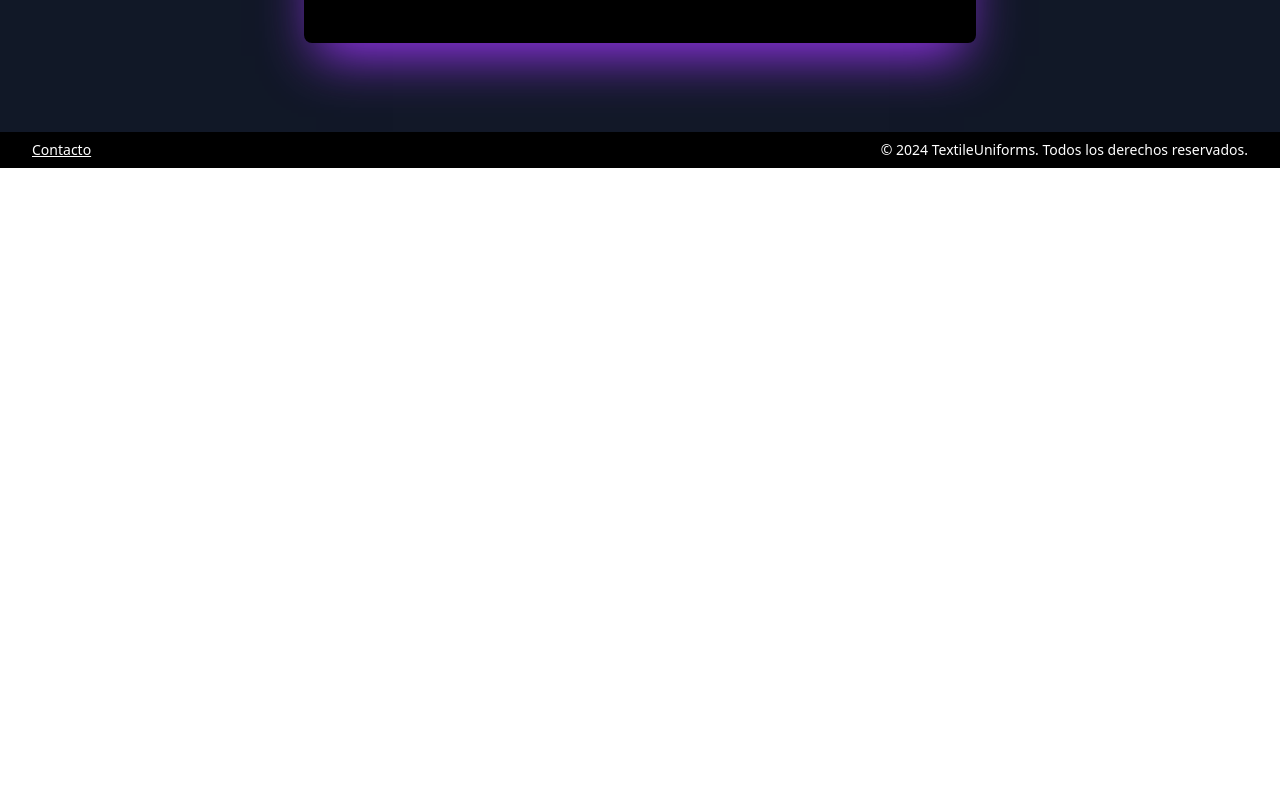
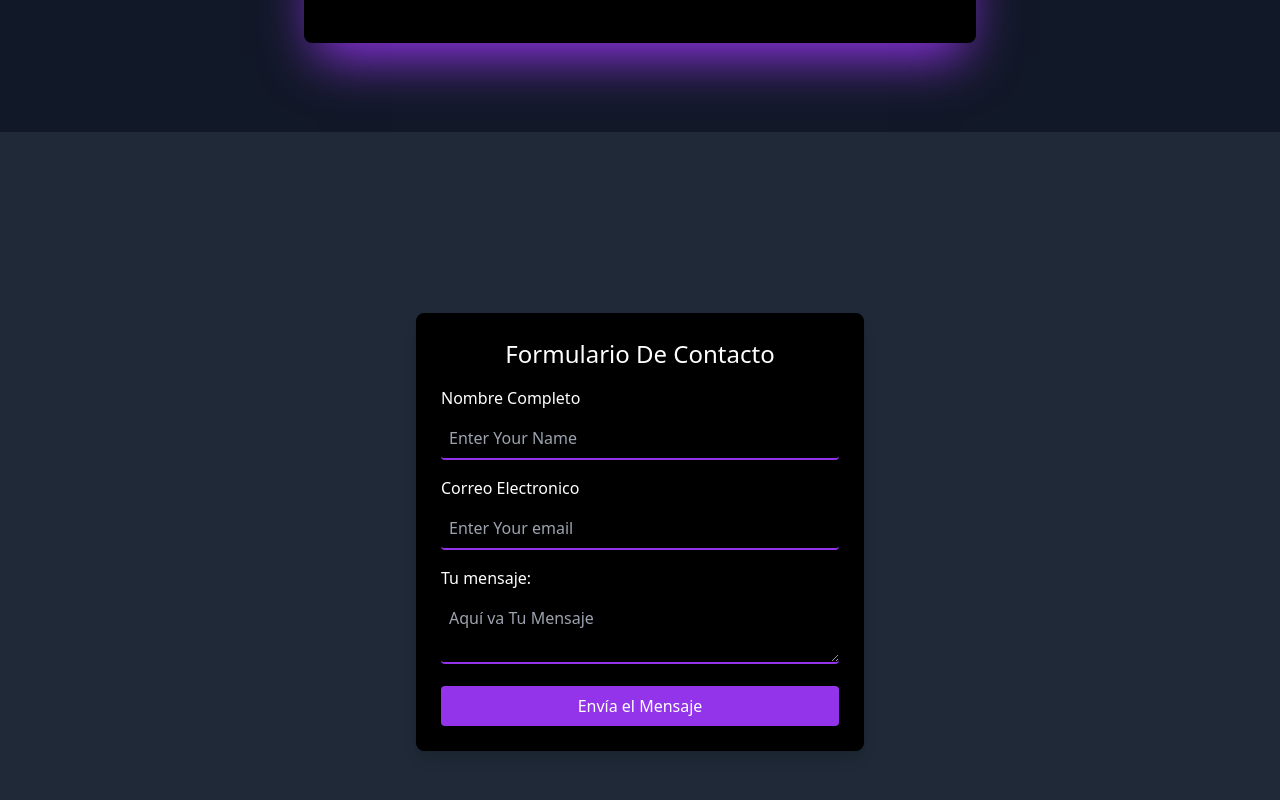
Before and after one commit to dcespedes1/CTXL, a React (Create React App) app in the folder FrontEnd/: page /login in a window 1280 px wide. Shown: the part 740-1540 px from the top of the page. Before the commit the page ends 908 px from the top, so only its background shows below. Built offline with nearby package versions, Linux system fonts and the light colour scheme.

Commit message:
contactForm

```diff
--- a/FrontEnd/src/App.js
+++ b/FrontEnd/src/App.js
@@ -19,7 +19,7 @@ import REmpleados from './pages/rempleados';
 import EditarPedido from './pages/apedido';
 import EditarEmpleados from './pages/aempleados';
 import EditarProducto from './pages/aproducto';
-
+import Contact from './components/Contact'
 function App() {
   return (
     <Router>
@@ -84,7 +84,7 @@ function App() {
 
             </>} />
         </Routes>
-
+        <Contact/>
         {/* Agrega el Footer al final */}
         <Footer />
       </div>
--- /dev/null
+++ b/FrontEnd/src/components/Contact.jsx
@@ -0,0 +1,71 @@
+import React from 'react';
+
+const Contact = () => {
+    const onSubmit = async (event) => {
+        event.preventDefault();
+        const formData = new FormData(event.target);
+
+        formData.append("access_key", "2dd3afc5-d146-4b4b-8cde-179526cfcfde");
+
+        const object = Object.fromEntries(formData);
+        const json = JSON.stringify(object);
+
+        const res = await fetch("https://api.web3forms.com/submit", {
+          method: "POST",
+          headers: {
+            "Content-Type": "application/json",
+            Accept: "application/json"
+          },
+          body: json
+        }).then((res) => res.json());
+
+        if (res.success) {
+          console.log("Success", res);
+        }
+      };
+
+  return (
+    <div className="bg-gray-800 min-h-screen flex items-center justify-center p-10">
+      <section className="bg-black p-6 rounded-lg shadow-lg max-w-md w-full text-white border border-black">
+
+        <form onSubmit={onSubmit}>
+          <h2 className="text-2xl text-center mb-4">Formulario De Contacto</h2>
+          <div className="mb-4">
+            <label className="block mb-2">Nombre Completo</label>
+            <input
+              type="text"
+              className="w-full p-2 bg-transparent border-b-2 border-purple-600 text-white rounded focus:outline-none focus:ring focus:ring-purple-300 transition duration-200 hover:border-purple-700"
+              placeholder="Enter Your Name" name='name'
+              required
+            />
+          </div>
+          <div className="mb-4">
+            <label className="block mb-2">Correo Electronico</label>
+            <input
+              type="email"
+              className="w-full p-2 bg-transparent border-b-2 border-purple-600 text-white rounded focus:outline-none focus:ring focus:ring-purple-300 transition duration-200 hover:border-purple-700"
+              placeholder="Enter Your email" name='email'
+              required
+            />
+          </div>
+          <div className="mb-4">
+            <label className="block mb-2">Tu mensaje:</label>
+            <textarea
+              className="w-full p-2 bg-transparent border-b-2 border-purple-600 text-white rounded focus:outline-none focus:ring focus:ring-purple-300 transition duration-200 hover:border-purple-700"
+              placeholder="Aquí va Tu Mensaje"
+              required
+            ></textarea>
+          </div>
+          <button
+            type="submit"
+            className="w-full p-2 bg-purple-600 text-white rounded hover:bg-purple-700 transition duration-200"
+          >
+            Envía el Mensaje
+          </button>
+        </form>
+      </section>
+    </div>
+  );
+}
+
+export default Contact;
```
